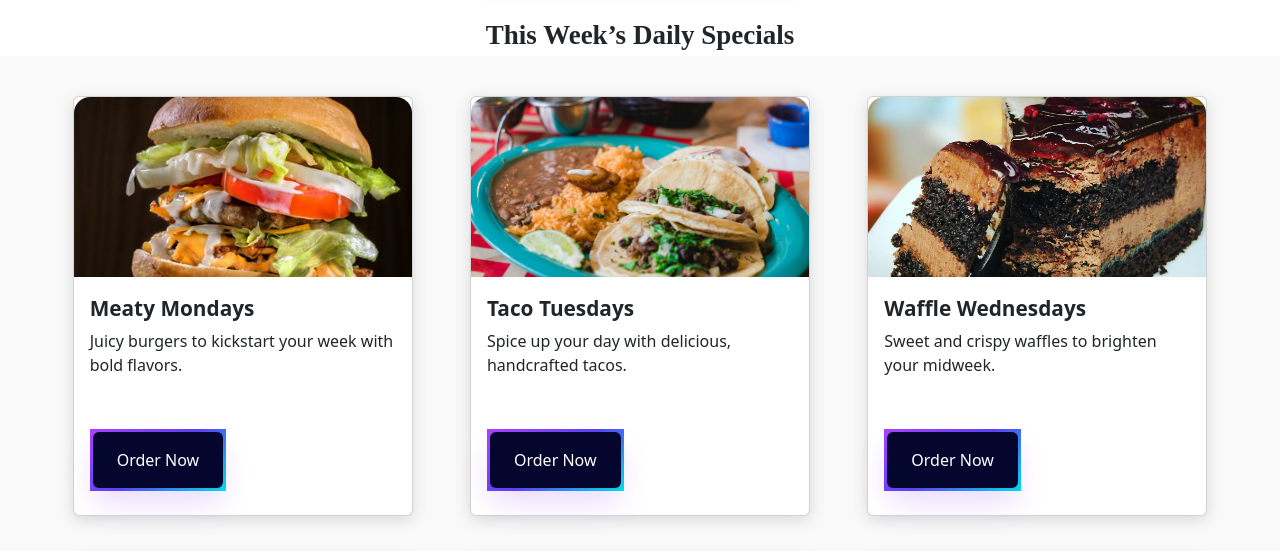
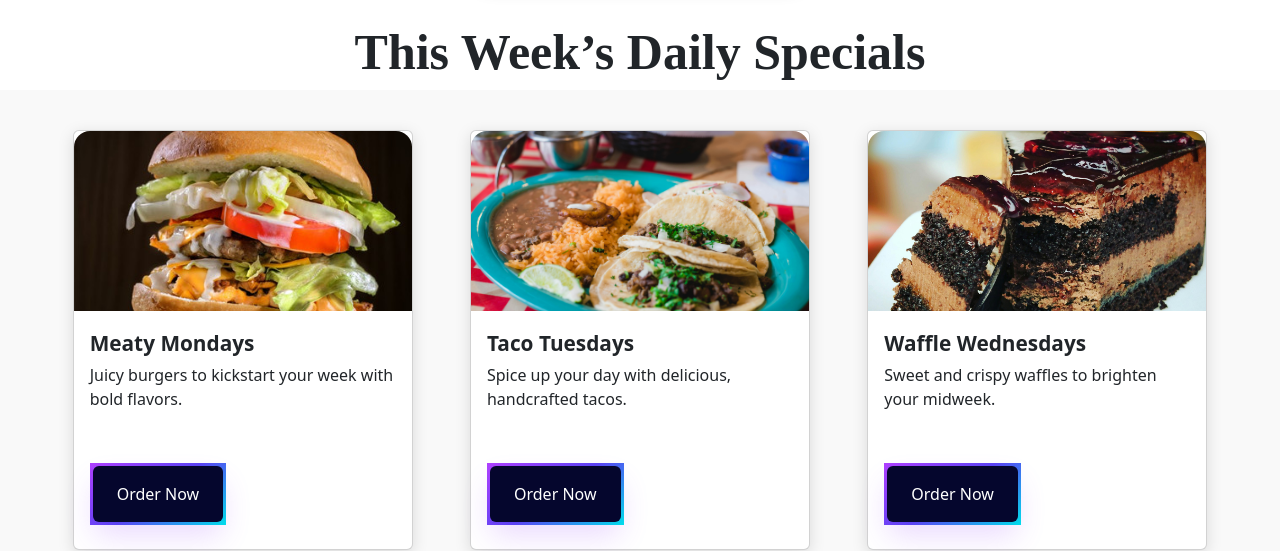
Before and after one commit to Nike-dot/foodhunt, a plain HTML site: page index.html in a window 1280 px wide. Shown: the part 1306-1857 px from the top of the page. Drawn offline with nearby package versions, Linux system fonts and the light colour scheme.

Commit message:
editing size

```diff
--- a/style.css
+++ b/style.css
@@ -187,7 +187,7 @@ body {
 .sec{
   text-align: center;
   font-weight: 900;
-  font-size: 27px;
+  font-size: 50px;
   margin-top: 10px;
   font-family:		Clean, modern sans-serif;
 }
```
